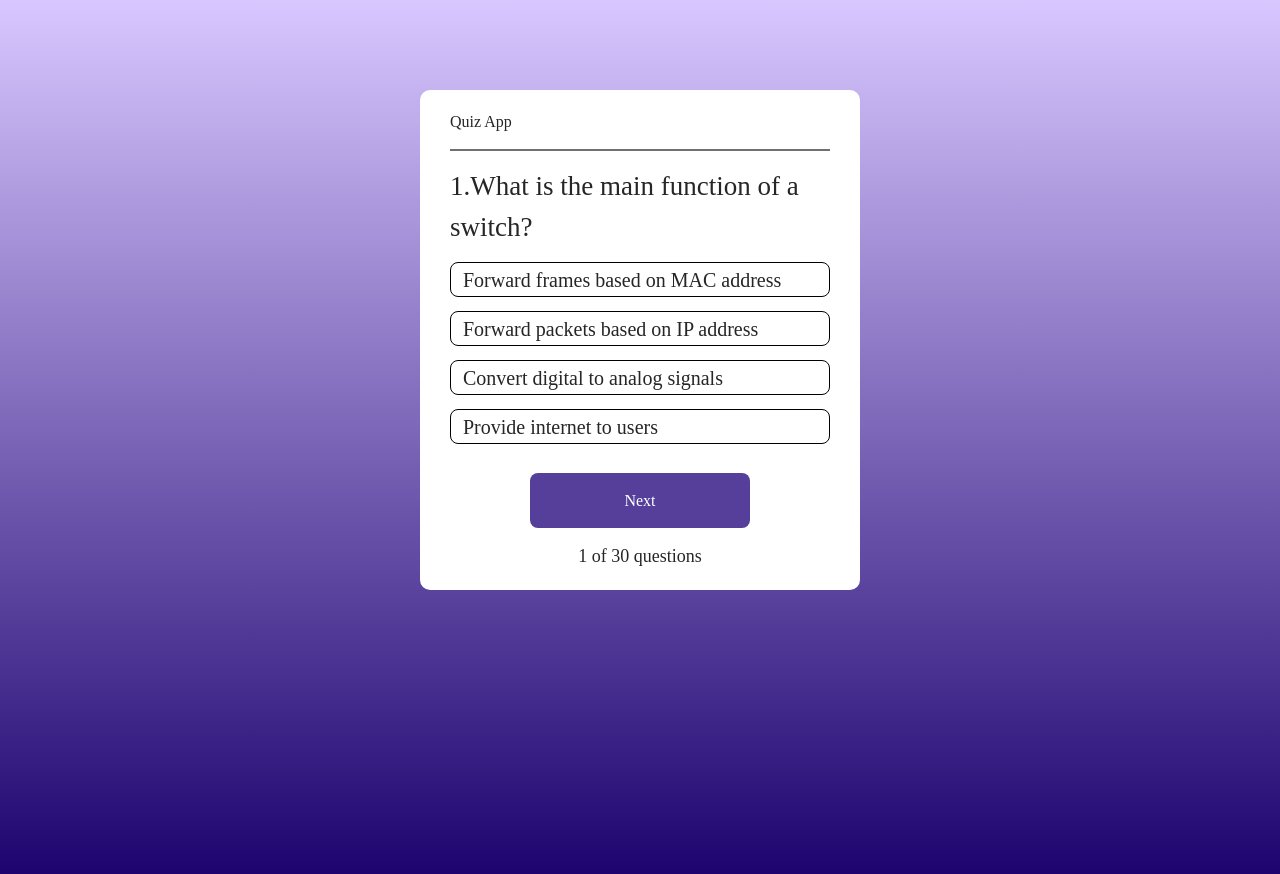
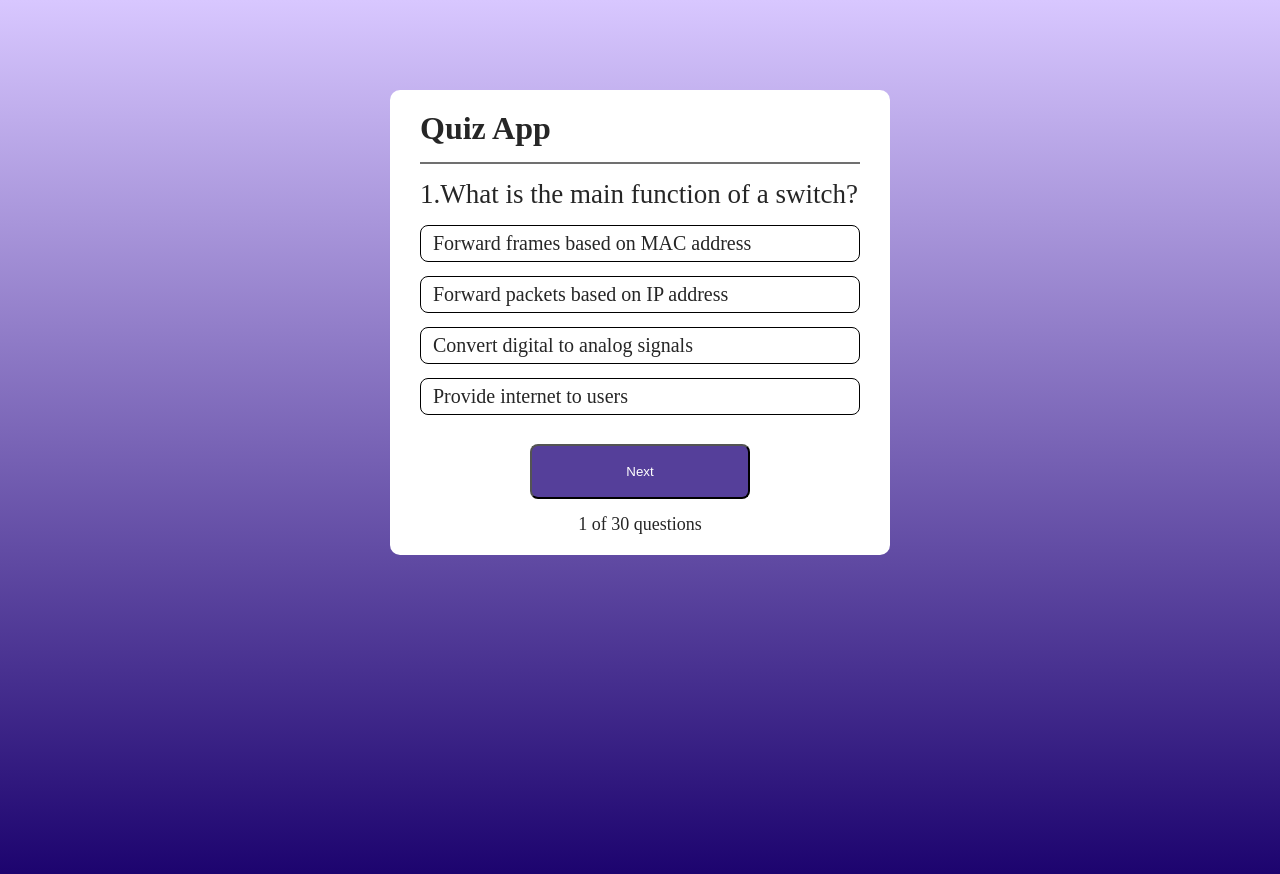
Before and after one commit to Hidayat-Shah/QuizzApp, a React (Vite) app: page /ccna in a window 1280 px wide. Shown: the top 874 px of the page. Built offline with nearby package versions, Linux system fonts and the light colour scheme.

Commit message:
corect data import

```diff
--- a/src/assets/data.js
+++ b/src/assets/Quizdata.js
@@ -1,4 +1,4 @@
-export const data = [
+export const Quizdata = [
   {
     question: "What is the main function of a switch?",
     option1: "Forward frames based on MAC address",
--- a/src/components/Quiz.jsx
+++ b/src/components/Quiz.jsx
@@ -1,11 +1,12 @@
 import React, { useRef, useState } from 'react'
 import'./Quiz.css'
-import { data } from '../Assets/data';
+import { Quizdata } from '../assets/Quizdata';
+
 
 const Quiz = () => {
 
   let [index,setIndex]= useState(0);
-  let [question, setQuestion] = useState(data[index]);
+  let [question, setQuestion] = useState(Quizdata[index]);
   let [lock,setLock]=useState(false);
   let [score, setScore]= useState(0);
   let [result,setResult] = useState(false);
@@ -34,12 +35,12 @@ const Quiz = () => {
 
   const next=()=>{
     if(lock===true){
-      if(index === data.length -1){
+      if(index === Quizdata.length -1){
         setResult(true);
         return 0;
       }
       setIndex(++index);
-      setQuestion(data[index]);
+      setQuestion(Quizdata[index]);
       setLock(false);
       option_array.map((option)=>{
         option.current.classList.remove("wrong");
@@ -51,7 +52,7 @@ const Quiz = () => {
 
   const reset = ()=>{
     setIndex(0);
-    setQuestion(data[0]);
+    setQuestion(Quizdata[0]);
     setScore(0);
     setLock(false);
     setResult(false);
@@ -70,8 +71,8 @@ const Quiz = () => {
         <li ref={option4} onClick={(e)=>{checkAns(e,4)}}>{question.option4}</li>
       </ul>
       <button onClick={next}>Next</button>
-      <div className="index">{index+1} of {data.length} questions</div></>}
-      {result?<><h2>You Scored {score} out of {data.length}</h2>
+      <div className="index">{index+1} of {Quizdata.length} questions</div></>}
+      {result?<><h2>You Scored {score} out of {Quizdata.length}</h2>
       <button onClick={reset}>Reset</button></>:<></>}
 
     </div>
--- a/src/index.css
+++ b/src/index.css
@@ -1,4 +1,4 @@
-@import "tailwindcss";
+/* @import "tailwindcss"; */
 
 
 
```
